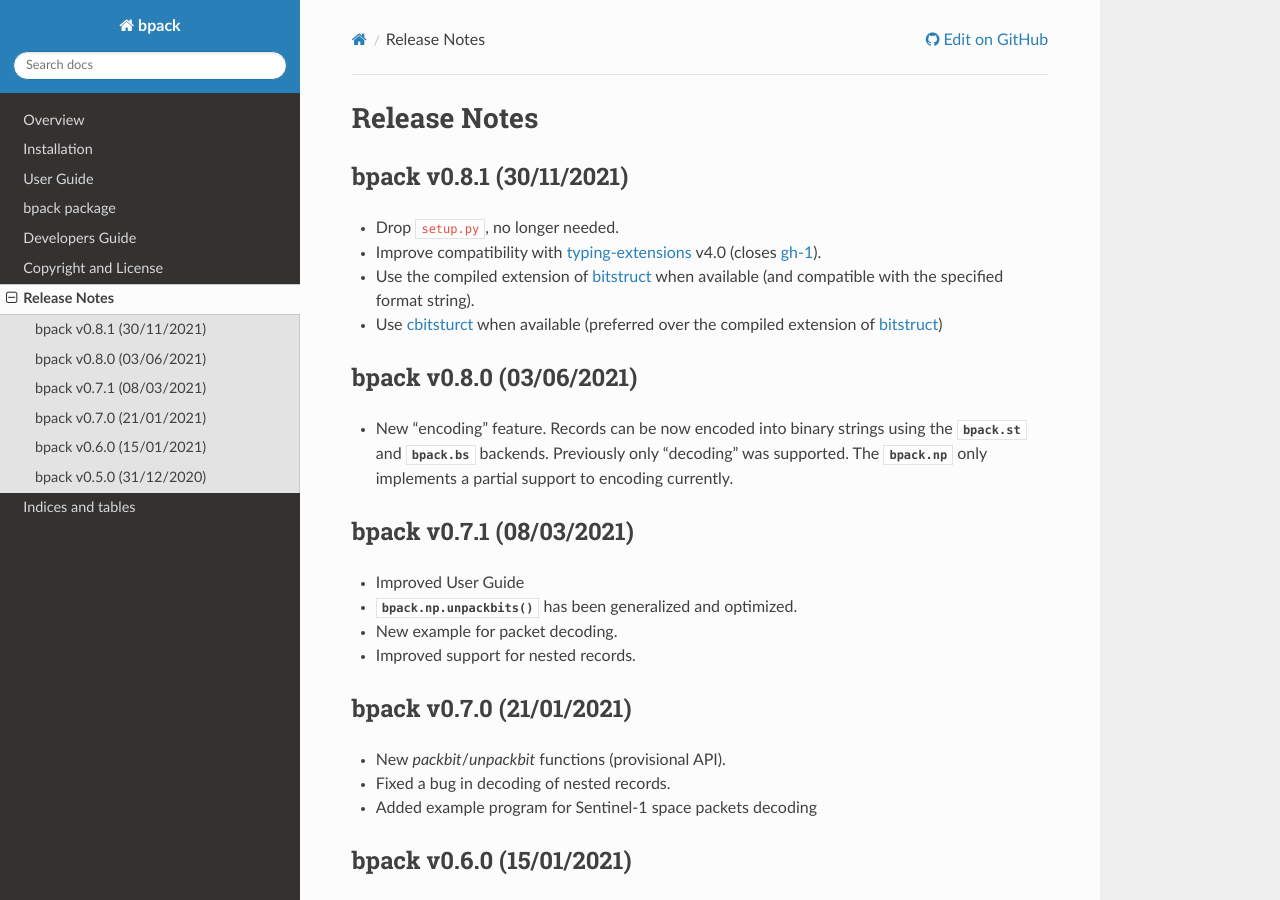
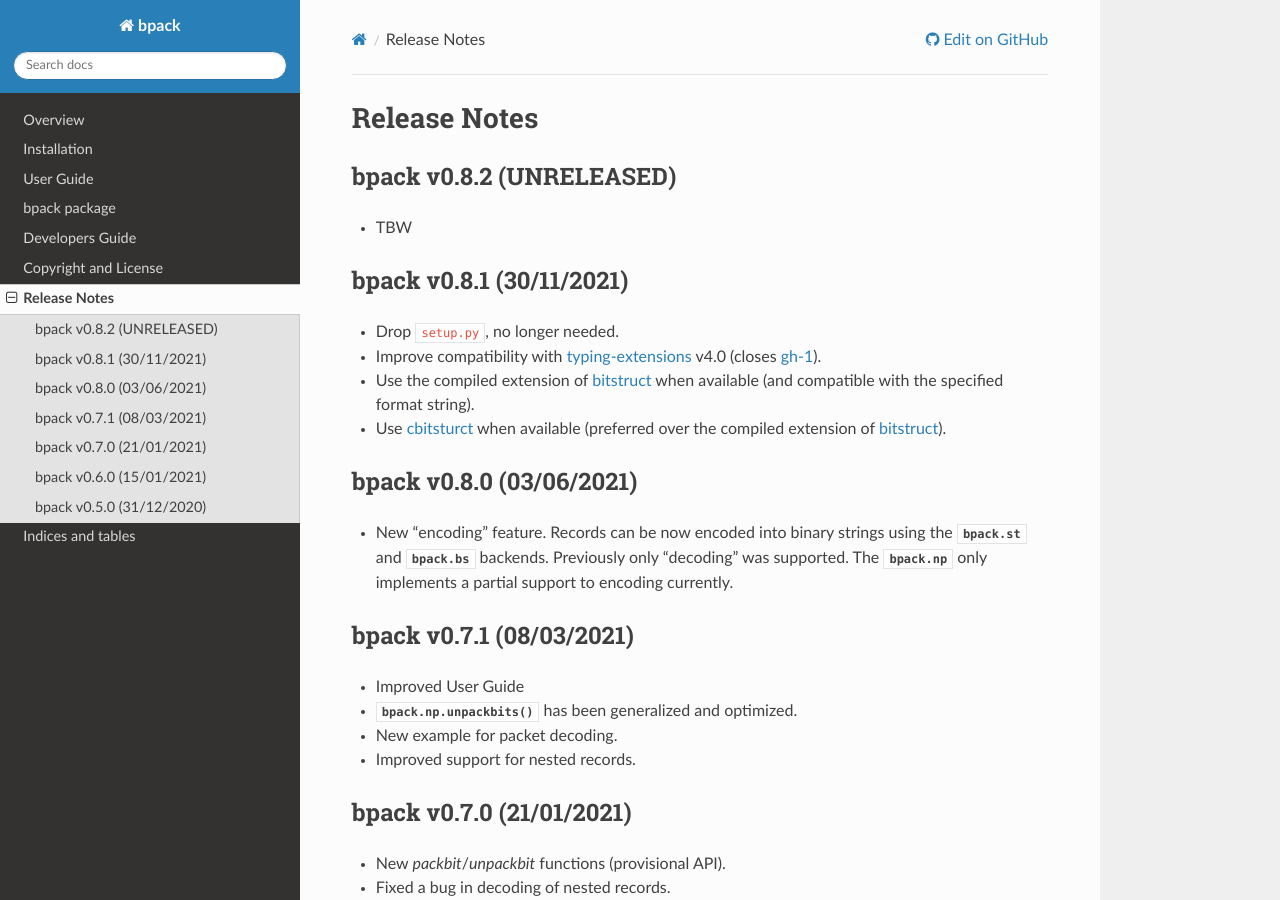
Before and after one commit to avalentino/bpack, a Sphinx documentation site: the page built from docs/release_notes.rst, in a window 1280 px wide and 900 px high. Built offline with Sphinx 7.4.7 and the Read the Docs theme 2.0.0, drawn with Linux system fonts in a browser that asks for light colours.

Commit message:
Post-release commit

```diff
--- a/bpack/__init__.py
+++ b/bpack/__init__.py
@@ -12,4 +12,4 @@
 from .typing import T                                           # noqa: F401
 
 
-__version__ = '0.8.1'
+__version__ = '0.8.2.dev0'
--- a/docs/release_notes.rst
+++ b/docs/release_notes.rst
@@ -1,5 +1,11 @@
 Release Notes
 =============
+
+bpack v0.8.2 (UNRELEASED)
+-------------------------
+
+* TBW
+
 
 bpack v0.8.1 (30/11/2021)
 -------------------------
@@ -10,7 +16,7 @@
 * Use the compiled extension of `bitstruct`_ when available
   (and compatible with the specified format string).
 * Use `cbitsturct`_ when available (preferred over the
-  compiled extension of `bitstruct`_)
+  compiled extension of `bitstruct`_).
 
 .. _`typing-extensions`: https://pypi.org/project/typing-extensions
 .. _bitstruct: https://github.com/eerimoq/bitstruct
```
